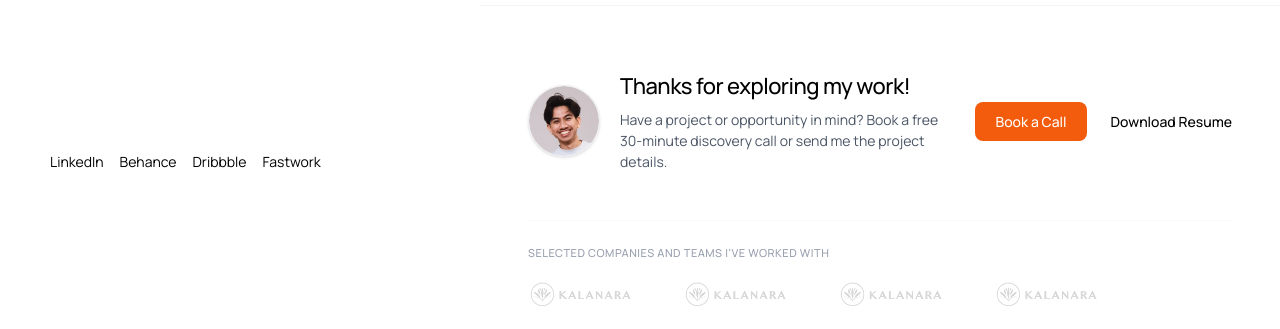
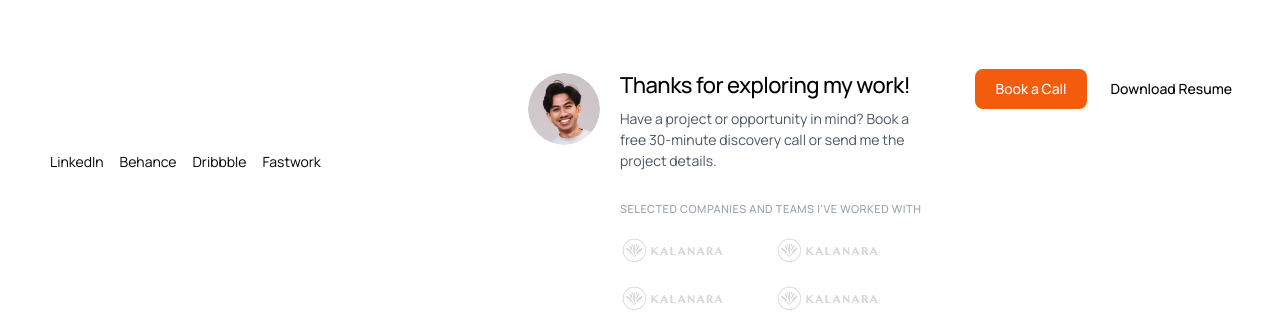
Before and after one commit to daryramadhan/personalwebsite-version2, a React (Vite) app: page / in a window 1280 px wide. Shown: the part 596-925 px from the top of the page. Built offline with nearby package versions, Linux system fonts and the light colour scheme.

Commit message:
design: align footer avatar image and CTA buttons to top of their respective containers

```diff
--- a/src/app/components/RightPanel.tsx
+++ b/src/app/components/RightPanel.tsx
@@ -12,13 +12,13 @@ export default function RightPanel() {
       </div>
 
       {/* Wide Thank you / CTA Footer */}
-      <div className="w-full px-[24px] md:px-[48px] py-[64px] border-t border-[#f4f4f4] bg-white flex flex-col gap-[48px] font-['Manrope',sans-serif]">
+      <div className="w-full px-[24px] md:px-[48px] py-[64px] bg-white flex flex-col gap-[48px] font-['Manrope',sans-serif]">
 
         {/* Top block (Avatar + Text + Buttons) */}
-        <div className="flex flex-col md:flex-row justify-between items-start md:items-center gap-[32px] w-full">
+        <div className="flex flex-col md:flex-row justify-between items-start gap-[48px] w-full">
           {/* Left Sub-block: Avatar + text info */}
-          <div className="flex flex-row items-center gap-[20px] max-w-[650px]">
-            <div className="size-[64px] md:size-[72px] rounded-full overflow-hidden bg-gray-50 shrink-0 shadow-sm border border-[#f0f0f0]">
+          <div className="flex flex-row items-start gap-[20px] max-w-[650px]">
+            <div className="size-[64px] md:size-[72px] rounded-full overflow-hidden shrink-0 mt-[4px]">
               <img
                 src="/avatar.png"
                 alt="Dary Ramadhan"
@@ -32,6 +32,25 @@ export default function RightPanel() {
               <p className="font-light text-[13px] md:text-[14px] leading-[1.5] text-gray-600 max-w-[480px]">
                 Have a project or opportunity in mind? Book a free 30-minute discovery call or send me the project details.
               </p>
+
+              {/* Bottom block (Selected companies and logos) */}
+              {clients && clients.length > 0 && (
+                <div className="flex flex-col gap-[20px] w-full pt-[24px]">
+                  <p className="text-[11px] font-medium text-gray-400 uppercase tracking-[0.5px]">
+                    Selected companies and teams I've worked with
+                  </p>
+                  <div className="flex flex-wrap items-center gap-x-[48px] gap-y-[24px]">
+                    {clients.map((c) => (
+                      <img
+                        key={c.id}
+                        src={c.logo}
+                        alt={c.name || "Client logo"}
+                        className="h-[20px] md:h-[24px] w-auto object-contain opacity-20 filter grayscale hover:opacity-40 transition-all duration-300"
+                      />
+                    ))}
+                  </div>
+                </div>
+              )}
             </div>
           </div>
 
@@ -52,24 +71,7 @@ export default function RightPanel() {
           </div>
         </div>
 
-        {/* Bottom block (Selected companies and logos) */}
-        {clients && clients.length > 0 && (
-          <div className="flex flex-col gap-[20px] w-full border-t border-[#fafafa] pt-[24px]">
-            <p className="text-[11px] font-medium text-gray-400 uppercase tracking-[0.5px]">
-              Selected companies and teams I've worked with
-            </p>
-            <div className="flex flex-wrap items-center gap-x-[48px] gap-y-[24px]">
-              {clients.map((c) => (
-                <img
-                  key={c.id}
-                  src={c.logo}
-                  alt={c.name || "Client logo"}
-                  className="h-[20px] md:h-[24px] w-auto object-contain opacity-20 filter grayscale hover:opacity-40 transition-all duration-300"
-                />
-              ))}
-            </div>
-          </div>
-        )}
+
       </div>
     </div>
   );
```
